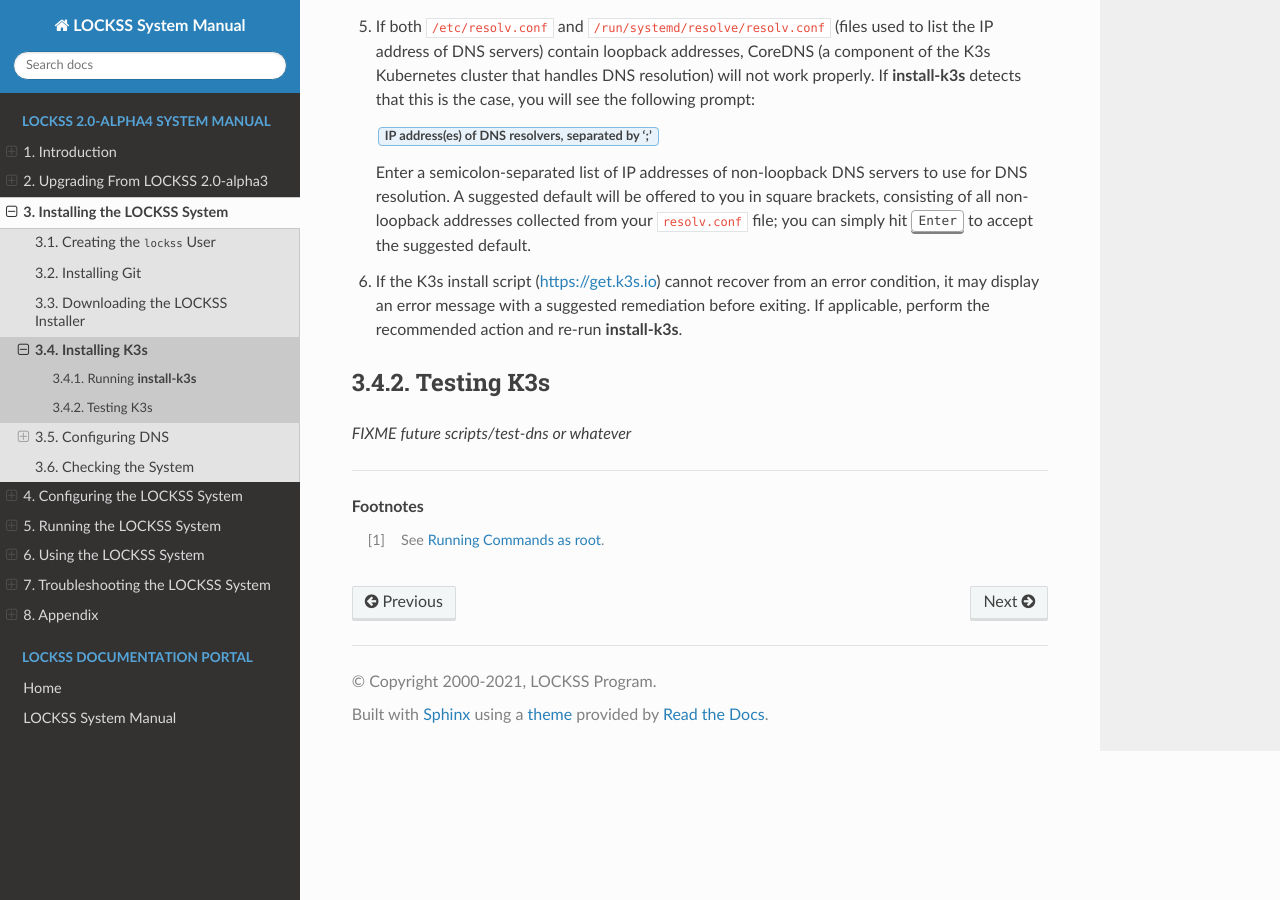
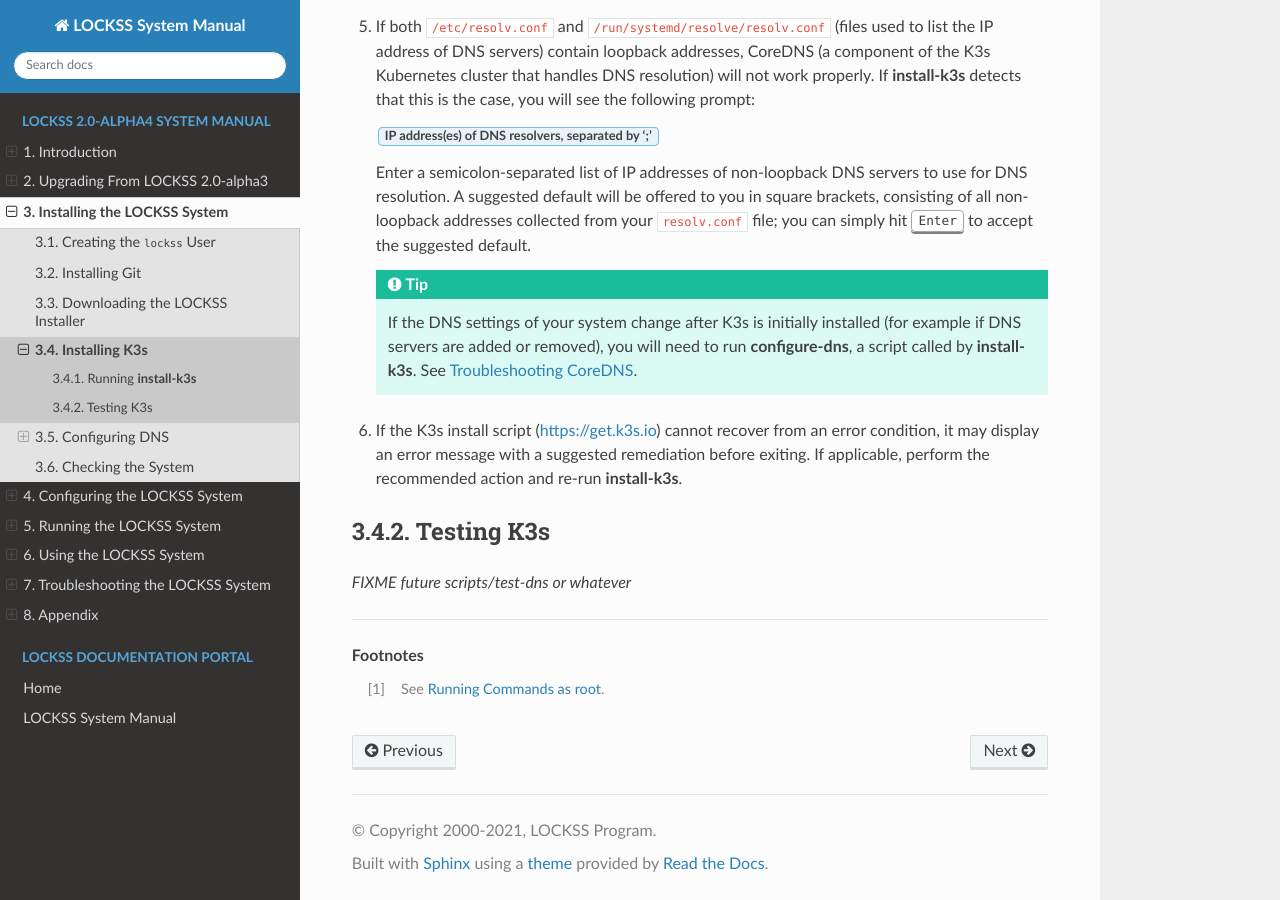
Before and after one commit to lockss/lockss-rtd-manual, a Sphinx documentation site: the page built from docs/installing/k3s.rst, in a window 1280 px wide and 900 px high, scrolled down 1385 px. Built offline with Sphinx 7.4.7 and the Read the Docs theme 2.0.0, drawn with Linux system fonts in a browser that asks for light colours.

Commit message:
Better cross-reference.

```diff
--- a/docs/installing/k3s.rst
+++ b/docs/installing/k3s.rst
@@ -54,6 +54,10 @@ The LOCKSS Installer provides :program:`install-k3s`, a script that streamlines
 
    Enter a semicolon-separated list of IP addresses of non-loopback DNS servers to use for DNS resolution. A suggested default will be offered to you in square brackets, consisting of all non-loopback addresses collected from your :file:`resolv.conf` file; you can simply hit :kbd:`Enter` to accept the suggested default.
 
+   .. tip::
+
+      If the DNS settings of your system change after K3s is initially installed (for example if DNS servers are added or removed), you will need to run :program:`configure-dns`, a script called by :program:`install-k3s`. See :doc:`/troubleshooting/coredns`.
+
 6. If the K3s install script (https://get.k3s.io) cannot recover from an error condition, it may display an error message with a suggested remediation before exiting. If applicable, perform the recommended action and re-run :program:`install-k3s`.
 
 -----------
--- a/docs/troubleshooting/coredns.rst
+++ b/docs/troubleshooting/coredns.rst
@@ -1,6 +1,10 @@
 =======================
 Troubleshooting CoreDNS
 =======================
+
+-----------------
+DNS Configuration
+-----------------
 
 If both :file:`/etc/resolv.conf` and :file:`/run/systemd/resolve/resolv.conf` (files used to list the IP address of DNS servers) contain loopback addresses, CoreDNS (a component of the K3s Kubernetes cluster that handles DNS resolution) will not work properly [#fn1]_.
 
```
